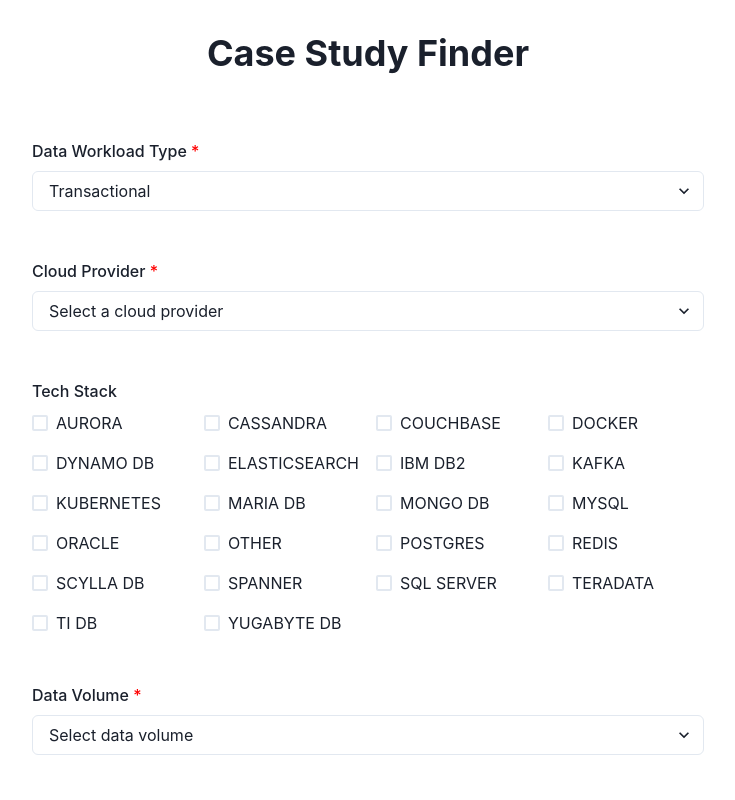
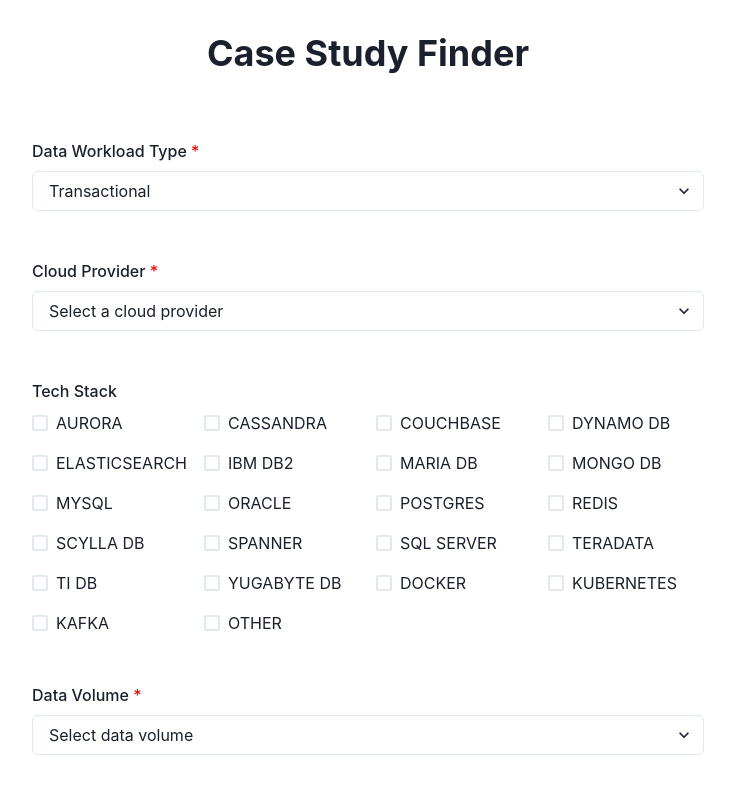
Before and after one commit to elliotpark410/CockroachDB-Use-Case-Explorer, a Next.js app: page / in a window 1280 px wide. Shown: the top 800 px of the page, without its empty margins (272-1007 px from the left). Built offline with nearby package versions, Linux system fonts and the light colour scheme.

Commit message:
update db order by adding other as last option

```diff
--- a/src/components/ProspectForm.js
+++ b/src/components/ProspectForm.js
@@ -88,17 +88,13 @@
                   'AURORA',
                   'CASSANDRA',
                   'COUCHBASE',
-                  'DOCKER',
                   'DYNAMO_DB',
                   'ELASTICSEARCH',
                   'IBM_DB2',
-                  'KAFKA',
-                  'KUBERNETES',
                   'MARIA_DB',
                   'MONGO_DB',
                   'MYSQL',
                   'ORACLE',
-                  'OTHER',
                   'POSTGRES',
                   'REDIS',
                   'SCYLLA_DB',
@@ -107,6 +103,10 @@
                   'TERADATA',
                   'TI_DB',
                   'YUGABYTE_DB',
+                  'DOCKER',
+                  'KUBERNETES',
+                  'KAFKA',
+                  'OTHER',
                 ].map((tech) => (
                   <Checkbox
                     key={tech}
```
